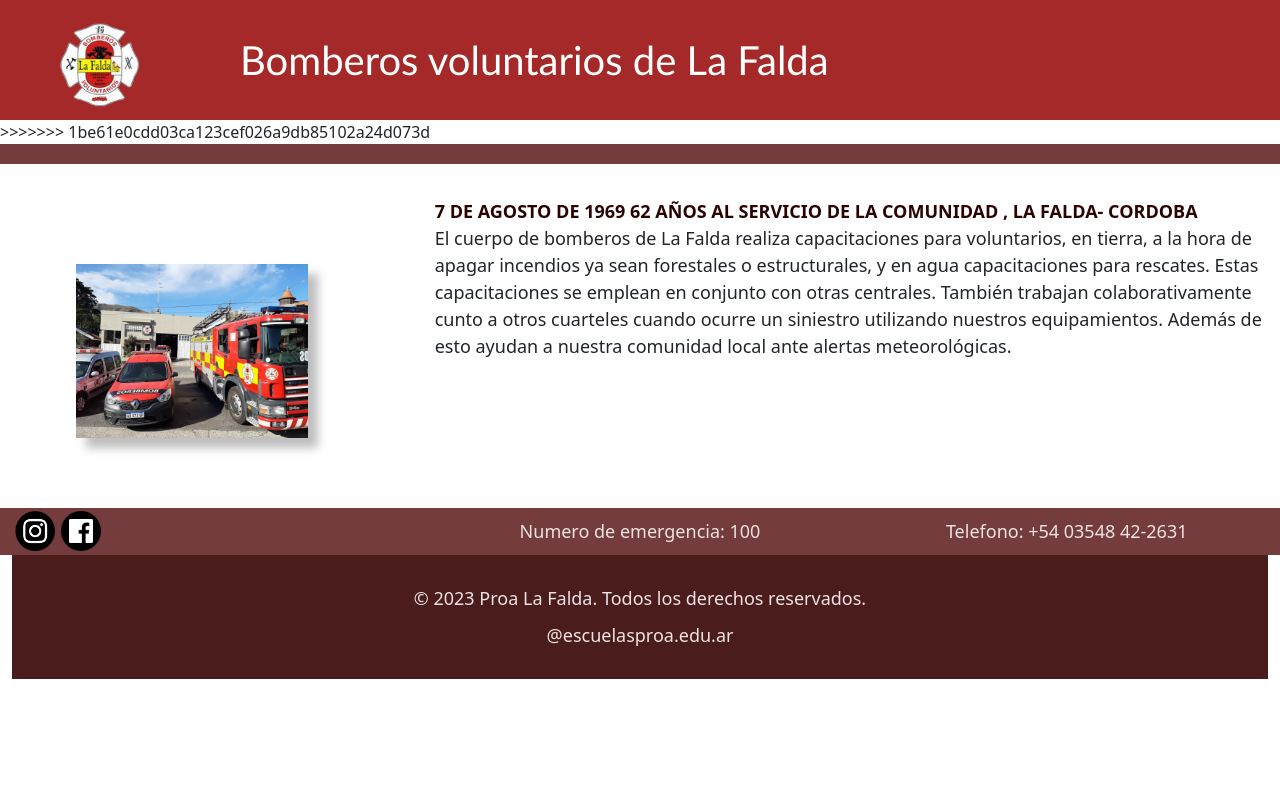
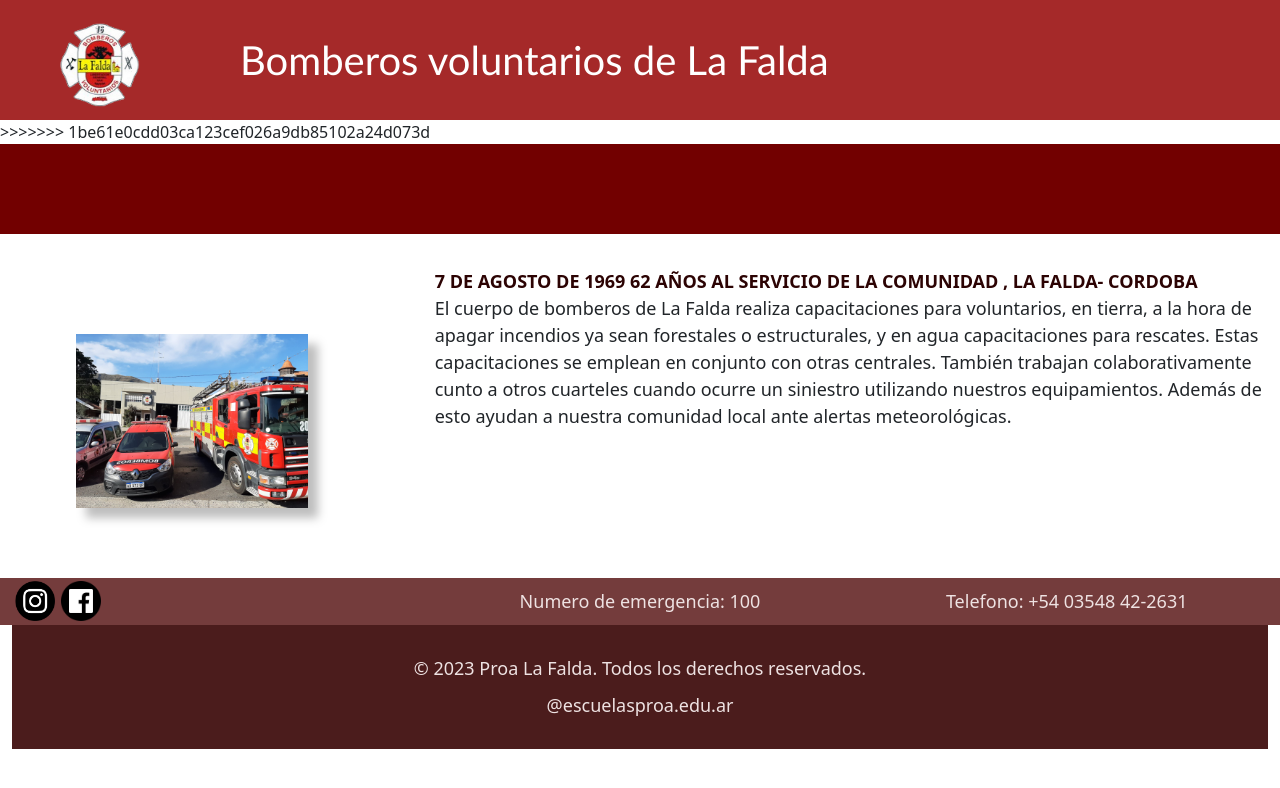
Before and after one commit to IanButcher/BomberosLaFalda, an Angular app: page /home in a window 1280 px wide. Shown: the top 788 px of the page. Built offline with nearby package versions, Linux system fonts and the light colour scheme.

Commit message:
Update nav.component.css

```diff
--- a/src/app/shared/nav/nav.component.css
+++ b/src/app/shared/nav/nav.component.css
@@ -1,4 +1,4 @@
-* {
+/** {
     margin: 0;
     padding: 0;
 }
@@ -13,4 +13,21 @@ nav a {
   color: #fff;
   text-decoration: none;
   margin: 0 10px;
+}*/
+nav{
+  width: 100%;
+  height: 90px;
+  background-color: rgb(114, 0, 0);
+  display: flex;
 }
+
+a{
+ font-size: 40px;
+ color: black;
+ margin-left: 10px;
+}
+.nav-a{
+  margin-top: 20px;
+  margin-left: 30px;
+  padding-left: 25px;
+}
```
